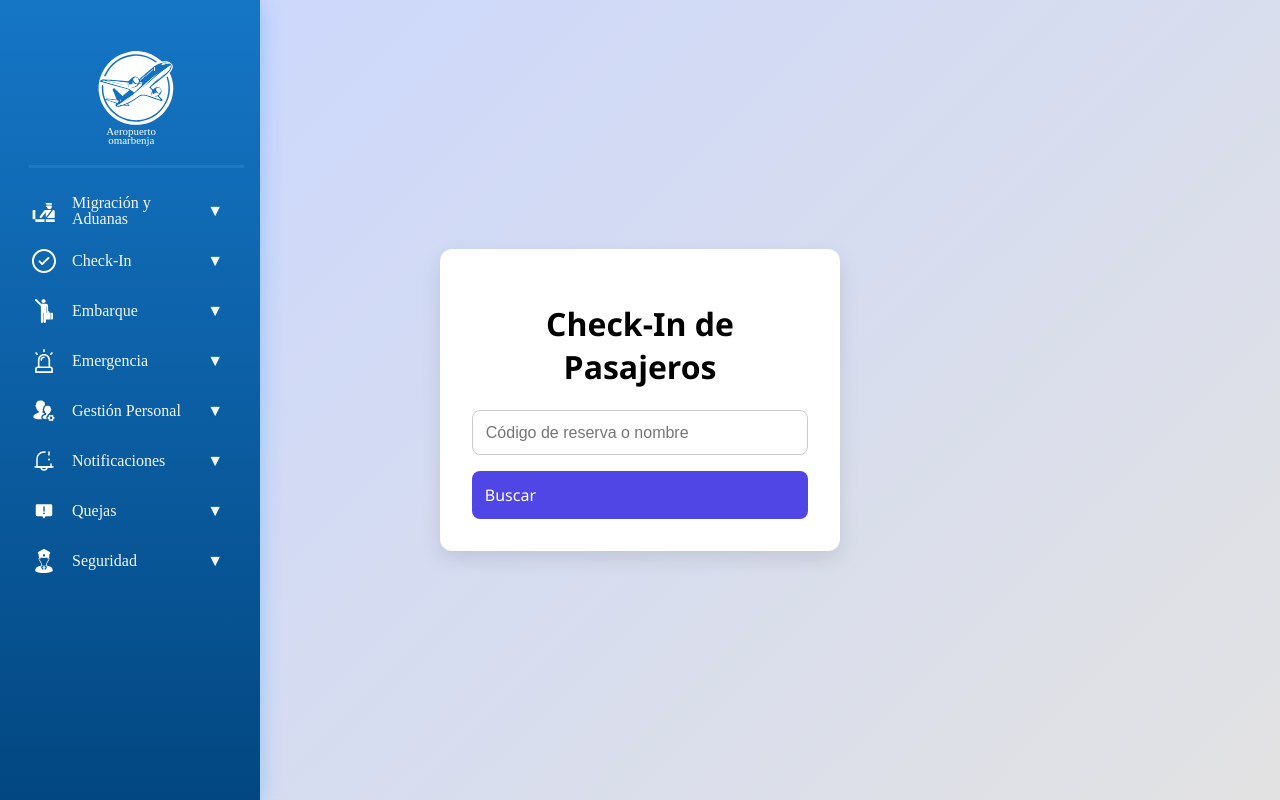
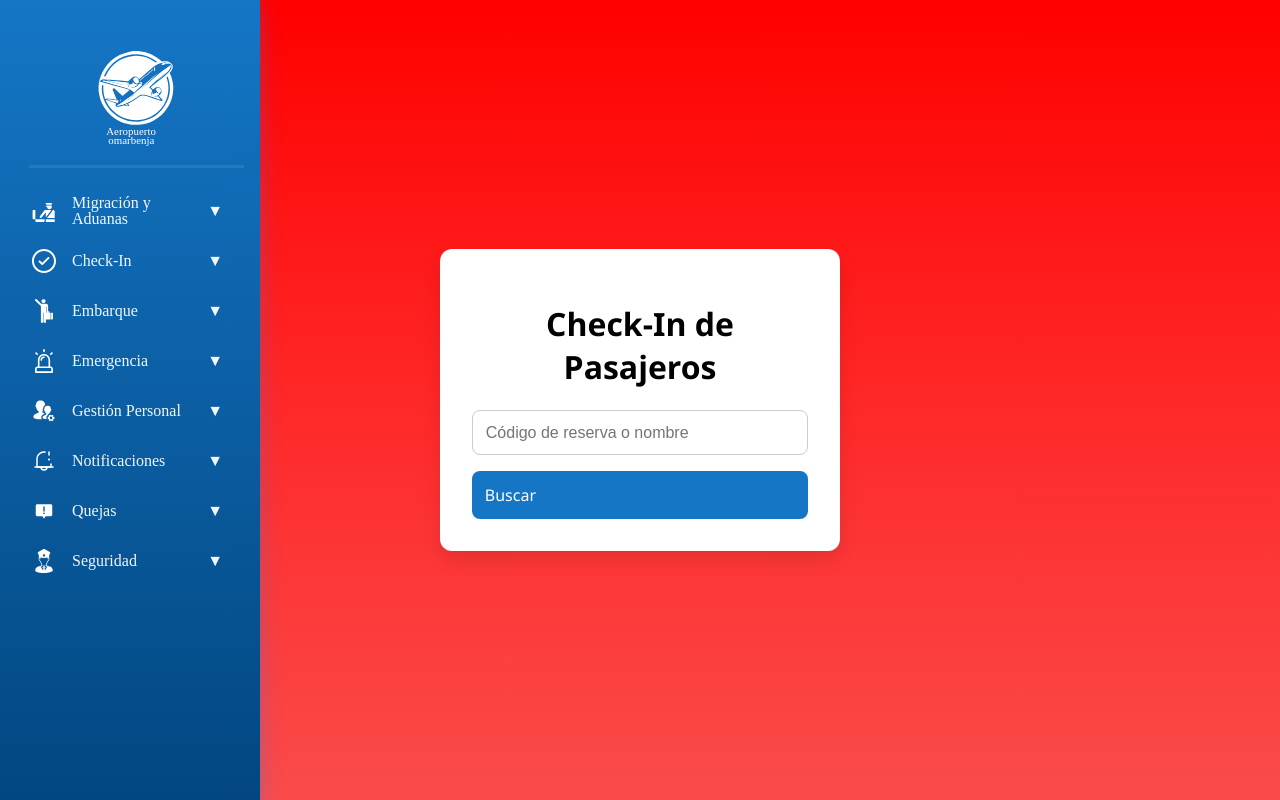
Before and after one commit to omartorresg/airport, a React (Create React App) app in the folder p_aeroayuda/: page /checkin in a window 1280 px wide. Built offline with nearby package versions, Linux system fonts and the light colour scheme.

Commit message:
arreglo de color

```diff
--- a/p_aeroayuda/src/paginas/Checkin.tsx
+++ b/p_aeroayuda/src/paginas/Checkin.tsx
@@ -3,7 +3,6 @@ import { Input } from "../componentes/ui/input";
 import { Button } from "../componentes/ui/button";
 import { Card, CardContent } from "../componentes/ui/card";
 import "../styles/checkin.css";
-
 
 interface Pasajero {
   id: string;
@@ -36,7 +35,7 @@ export default function CheckIn() {
   return (
     <div className="checkin-container">
       <div className="checkin-card">
-        <h1>Check-In de Pasajeros</h1>
+        <h1 className="checkin-title">Check-In de Pasajeros</h1>
 
         <input
           className="checkin-input"
@@ -63,10 +62,7 @@ export default function CheckIn() {
                   value={asiento}
                   onChange={(e: React.ChangeEvent<HTMLInputElement>) => setAsiento(e.target.value)}
                 />
-                <button
-                  className="checkin-button"
-                  onClick={confirmarCheckIn}
-                >
+                <button className="checkin-button" onClick={confirmarCheckIn}>
                   Confirmar Check-In
                 </button>
               </div>
--- a/p_aeroayuda/src/paginas/Quejas.tsx
+++ b/p_aeroayuda/src/paginas/Quejas.tsx
@@ -31,7 +31,7 @@ export default function FormQueja() {
 
   return (
     <form className="contenedor-verificacion" onSubmit={manejarEnvio}>
-      <h3 className="titulo-verificacion">📋 Formulario de Quejas</h3>
+      <h3 className="titulo-verificacion"> Formulario de Quejas</h3>
 
       <label>
         <span className='etiqueta'>Nombre Completo</span>
--- a/p_aeroayuda/src/styles/FormQueja.css
+++ b/p_aeroayuda/src/styles/FormQueja.css
@@ -1,4 +1,9 @@
 /* FormQueja.css o VerificacionPase.css */
+
+.titulo-verificacion{
+
+
+}
 
 .contenedor {
     display: flex;
--- a/p_aeroayuda/src/styles/checkin.css
+++ b/p_aeroayuda/src/styles/checkin.css
@@ -5,7 +5,7 @@
     align-items: center;
     justify-content: center;
     min-height: 100vh;
-    background: linear-gradient(135deg, #c9d6ff, #e2e2e2);
+    background: linear-gradient(135deg, #ff2828, );
     font-family: 'Segoe UI', Tahoma, Geneva, Verdana, sans-serif;
     padding: 2rem;
 }
@@ -41,7 +41,7 @@
 .checkin-button {
     width: 100%;
     padding: 0.8rem;
-    background-color: #4f46e5;
+    background-color:#1576c6;
     color: white;
     font-size: 1rem;
     border: none;
```
